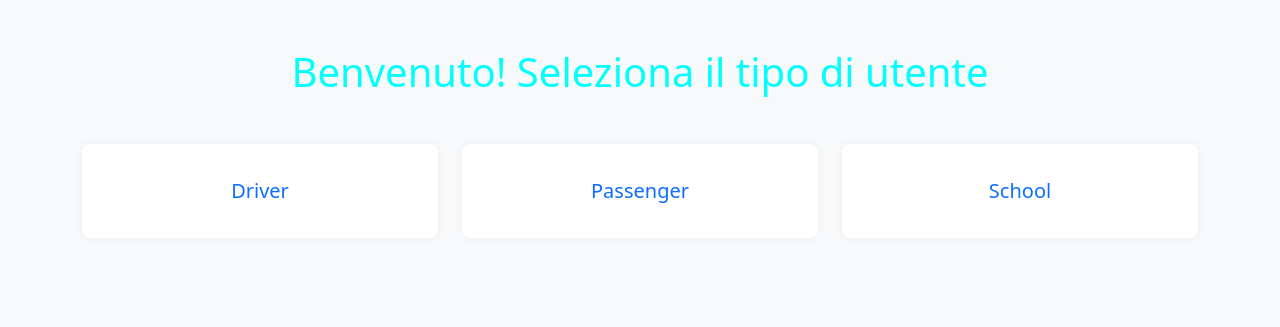
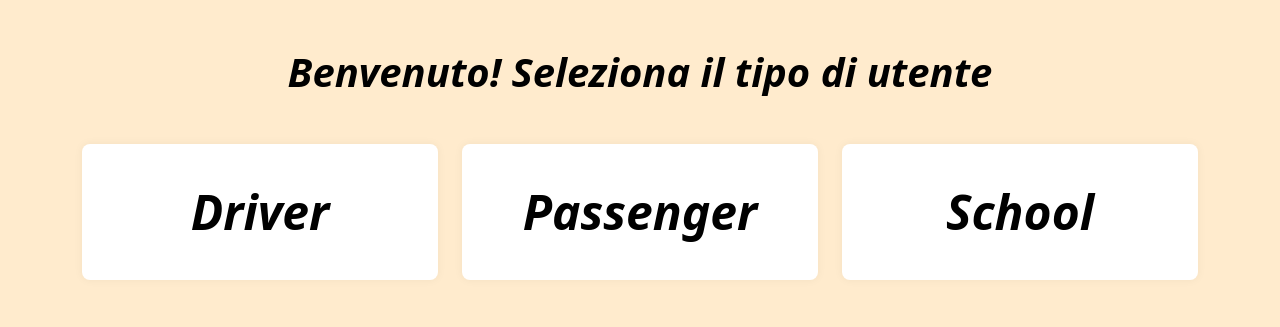
Before and after one commit to ITTPascal-2526-5L/pascal-carsharing-ghineagianniniguidazzi, a Flask app: page / in a window 1280 px wide. Shown: the top 327 px of the page. Run offline with Flask 3, Linux system fonts and the light colour scheme.

Commit message:
Aggiunta modifiche estetiche alle pagine di registration

```diff
--- a/app/static/css/style.css
+++ b/app/static/css/style.css
@@ -1,12 +1,14 @@
 h1{
-    color: aqua;
+    text-decoration: none;
+      color: #000000;
+      font-size: 100;
+      font-weight: 500;
+      font-style: italic;
+      font-weight: bold;
     text-align: center;
 }
-button{
-    margin: 100px
-}
 body {
-      background-color: #f8f9fa;
+      background-color:blanchedalmond;
     }
     .card-link {
       text-align: center;
@@ -21,7 +23,17 @@ body {
     }
     .card-link a {
       text-decoration: none;
-      color: #0d6efd;
-      font-size: 1.25rem;
+      color: #000000;
+      font-size: 3rem;
       font-weight: 500;
+      font-style: italic;
+      font-weight: bold;
     }
+
+form{
+  text-align: center;
+}
+
+label{
+  font-weight: bold;
+}
--- a/app/templates/passenger.html
+++ b/app/templates/passenger.html
@@ -3,6 +3,8 @@
 <head>
   <meta charset="UTF-8">
   <title>Registrazione Passeggero</title>
+  <link href="https://cdn.jsdelivr.net/npm/bootstrap@5.3.2/dist/css/bootstrap.min.css" rel="stylesheet">
+  <link rel="stylesheet" href="static/css/style.css">
 </head>
 <body>
   <h1>Registrazione Passeggero</h1>
--- a/app/templates/school.html
+++ b/app/templates/school.html
@@ -3,6 +3,8 @@
 <head>
   <meta charset="UTF-8">
   <title>Registrazione Scuola</title>
+  <link href="https://cdn.jsdelivr.net/npm/bootstrap@5.3.2/dist/css/bootstrap.min.css" rel="stylesheet">
+  <link rel="stylesheet" href="static/css/style.css">
 </head>
 <body>
   <h1>Registrazione Scuola</h1>
```
Also changed, not shown: app/templates/driver.html (+23 -7 lines).
